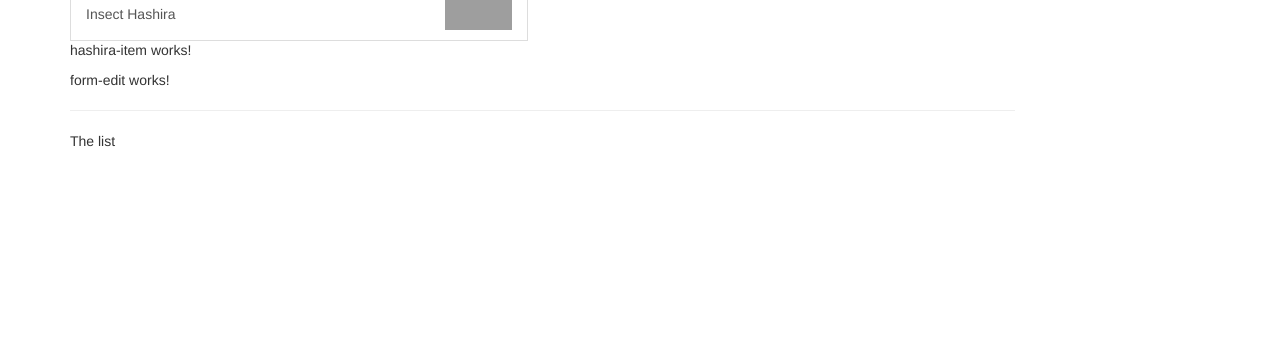
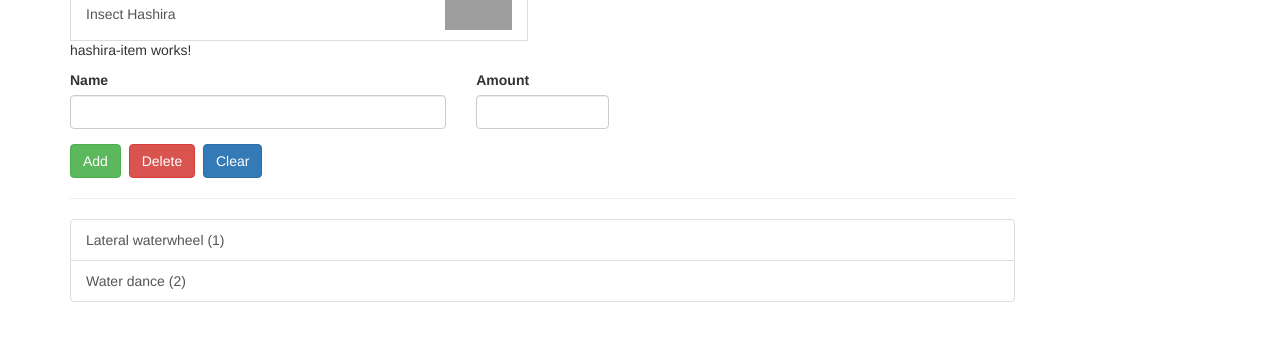
Before and after one commit to jimfulto/hashira-logbook, an Angular app: page / in a window 1280 px wide. Shown: the part 249-590 px from the top of the page. Built offline with nearby package versions, Linux system fonts and the light colour scheme; grey boxes are pictures that could not be loaded.

Commit message:
added template for form list component

```diff
--- a/src/app/form-list/form-edit/form-edit.component.html
+++ b/src/app/form-list/form-edit/form-edit.component.html
@@ -1 +1,24 @@
-<p>form-edit works!</p>
+<div class="row">
+    <div class="col-xs-12">
+        <form>
+            <div class="row">
+                <div class="col-sm-5 form-group">
+                    <label for="name">Name</label>
+                    <input type="text" id="name" class="form-control">
+                </div>
+                <div class="col-sm-2 form-group">
+                    <label for="amount">Amount</label>
+                    <input type="text" id="amount" class="form-control">
+                </div>
+            </div>
+            <div class="row">
+                <div class="col-xs-12">
+                    <!-- added nbsp for spacing -->
+                    <button class="btn btn-success" type="submit">Add</button>&nbsp;
+                    <button class="btn btn-danger" type="button">Delete</button>&nbsp;
+                    <button class="btn btn-primary" type="button">Clear</button>
+                </div>
+            </div>
+        </form>
+    </div>
+</div>
--- a/src/app/form-list/form-list.component.html
+++ b/src/app/form-list/form-list.component.html
@@ -2,6 +2,13 @@
     <div class="col-xs-10">
         <app-form-edit></app-form-edit>
         <hr>
-        <p>The list</p>
+        <ul class="list-group">
+            <a
+                class="list-group-item"
+                href="#"
+                style="cursor: pointer;"
+                *ngFor="let form of forms">
+                {{ form.name }} ({{ form.amount }})</a>
+        </ul>
     </div>
 </div>
--- a/src/app/form-list/form-list.component.ts
+++ b/src/app/form-list/form-list.component.ts
@@ -1,4 +1,5 @@
 import { Component, OnInit } from '@angular/core';
+import { Form } from '../shared/form.model';
 
 @Component({
   selector: 'app-form-list',
@@ -6,6 +7,10 @@ import { Component, OnInit } from '@angular/core';
   styleUrls: ['./form-list.component.css']
 })
 export class FormListComponent implements OnInit {
+  forms:Form[] = [
+    new Form('Lateral waterwheel', 1),
+    new Form('Water dance', 2)
+  ];
 
   constructor() { }
 
--- /dev/null
+++ b/src/app/shared/form.model.ts
@@ -0,0 +1,3 @@
+export class Form {
+    constructor(public name: string, public amount: number){}
+}
```
